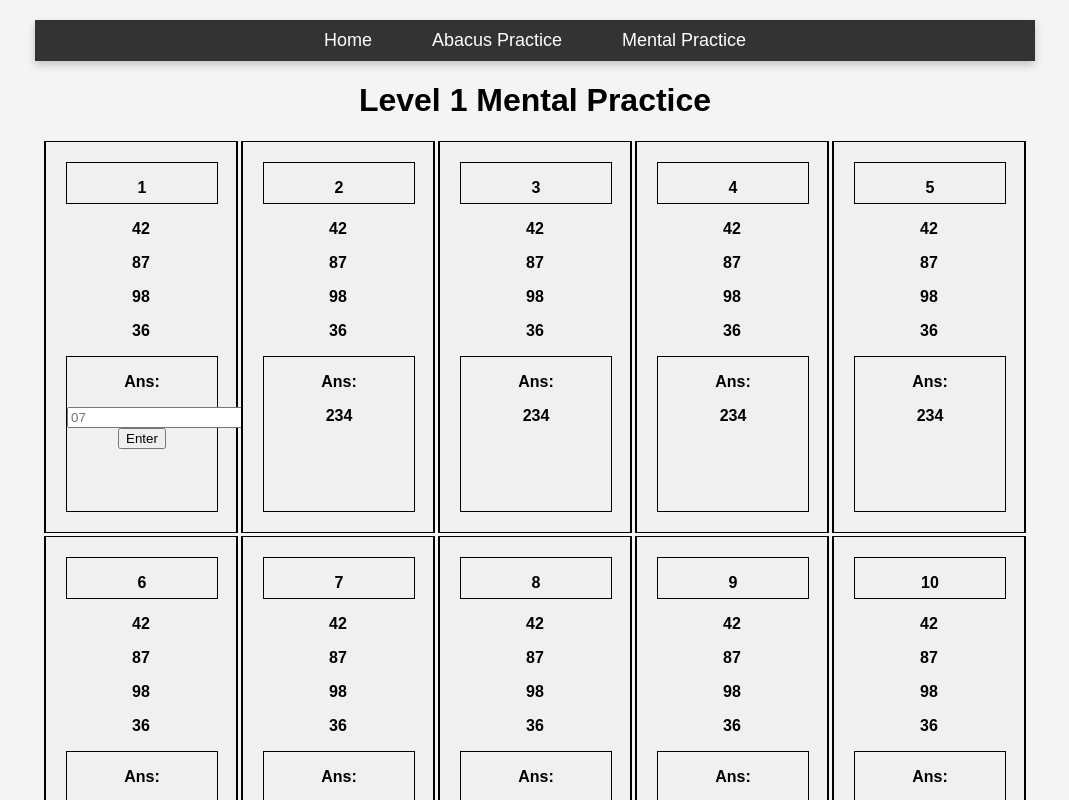
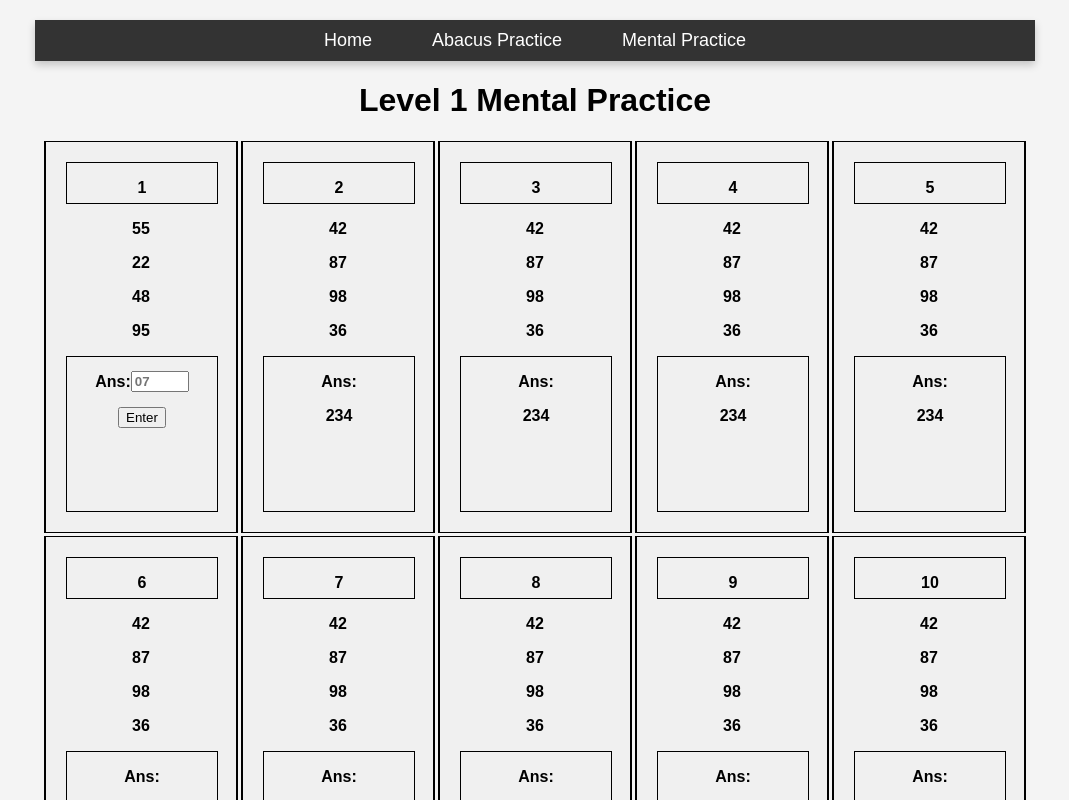
Before and after one commit to buteryy/abacus, a React (Vite) app: page /abacus-practice/1 in a window 1280 px wide. Shown: the top 800 px of the page, without its empty margins (105-1174 px from the left). Built offline with nearby package versions, Linux system fonts and the light colour scheme.

Commit message:
added random number and check solution functionality

```diff
--- a/src/pages/AbacusQuiz.jsx
+++ b/src/pages/AbacusQuiz.jsx
@@ -1,38 +1,66 @@
+import { useState } from "react"
 import { useParams } from "react-router"
 
 export default function AbacusQuiz() {
-  const {id} = useParams()
+  const { id } = useParams()
+  const [userSolution, setUserSolution] = useState(null)
+  const [randomNums, setRandomNums] = useState({
+    num1: getRandomNumber(),
+    num2: getRandomNumber(),
+    num3: getRandomNumber(),
+    num4: getRandomNumber(),
+  })
 
-  function getRandomNumber(digit) {
-    let multiplier = digit * 10
-    const randomNum = Math.floor(Math.random() * multiplier)
-    return randomNum
+  function getRandomNumber() {
+    return Math.floor(Math.random() * 100) + 1
+  }
+
+  function checkSolution() {
+    const { num1, num2, num3, num4 } = randomNums
+    const correctAns = num1 + num2 + num3 + num4
+    if (correctAns == userSolution) {
+      alert("Good Job, that was correct!")
+    } else {
+      alert("Try again, it was close!")
+    }
   }
 
   return (
     <>
-      <h1 class="main-heading">Level {id} Mental Practice</h1>
+      <h1 className="main-heading">Level {id} Mental Practice</h1>
 
-      <div class="box-container">
-
-        <div class="box">
-          <div class="boxsm">
+      <div className="box-container">
+        <div className="box">
+          <div className="boxsm">
             <p>1</p>
           </div>
           <div>
-            <p>42</p>
-            <p>87</p>
-            <p>98</p>
-            <p>36</p>
+            <p>{randomNums.num1}</p>
+            <p>{randomNums.num2}</p>
+            <p>{randomNums.num3}</p>
+            <p>{randomNums.num4}</p>
           </div>
-          <div class="boxsm answer-section" >
-            <p>Ans:</p>
-            <input type="number" placeholder="07" />
-            <button>Enter</button>
+          <div className="boxsm answer-section">
+            <div
+              style={{
+                display: "flex",
+                justifyContent: "center",
+                alignItems: "center",
+              }}
+            >
+              <p>Ans:</p>
+              <input
+                style={{ width: "50px", fontWeight: "bold" }}
+                onChange={(e) => setUserSolution(e.target.value)}
+                type="number"
+                placeholder="07"
+              />
+            </div>
+            <button onClick={checkSolution}>Enter</button>
           </div>
         </div>
-        <div class="box">
-          <div class="boxsm">
+        <div className="box">
+          <div className="boxsm">
             <p>2</p>
           </div>
           <div>
@@ -41,13 +69,13 @@ export default function AbacusQuiz() {
             <p>98</p>
             <p>36</p>
           </div>
-          <div class="boxsm answer-section" >
+          <div className="boxsm answer-section">
             <p>Ans:</p>
             <p>234</p>
           </div>
         </div>
-        <div class="box">
-          <div class="boxsm">
+        <div className="box">
+          <div className="boxsm">
             <p>3</p>
           </div>
           <div>
@@ -56,13 +84,13 @@ export default function AbacusQuiz() {
             <p>98</p>
             <p>36</p>
           </div>
-          <div class="boxsm answer-section" >
+          <div className="boxsm answer-section">
             <p>Ans:</p>
             <p>234</p>
           </div>
         </div>
-        <div class="box">
-          <div class="boxsm">
+        <div className="box">
+          <div className="boxsm">
             <p>4</p>
           </div>
           <div>
@@ -71,13 +99,13 @@ export default function AbacusQuiz() {
             <p>98</p>
             <p>36</p>
           </div>
-          <div class="boxsm answer-section" >
+          <div className="boxsm answer-section">
             <p>Ans:</p>
             <p>234</p>
           </div>
         </div>
-        <div class="box">
-          <div class="boxsm">
+        <div className="box">
+          <div className="boxsm">
             <p>5</p>
           </div>
           <div>
@@ -86,13 +114,13 @@ export default function AbacusQuiz() {
             <p>98</p>
             <p>36</p>
           </div>
-          <div class="boxsm answer-section" >
+          <div className="boxsm answer-section">
             <p>Ans:</p>
             <p>234</p>
           </div>
         </div>
-        <div class="box">
-          <div class="boxsm">
+        <div className="box">
+          <div className="boxsm">
             <p>6</p>
           </div>
           <div>
@@ -101,13 +129,13 @@ export default function AbacusQuiz() {
             <p>98</p>
             <p>36</p>
           </div>
-          <div class="boxsm answer-section" >
+          <div className="boxsm answer-section">
             <p>Ans:</p>
             <p>234</p>
           </div>
         </div>
-        <div class="box">
-          <div class="boxsm">
+        <div className="box">
+          <div className="boxsm">
             <p>7</p>
           </div>
           <div>
@@ -116,13 +144,13 @@ export default function AbacusQuiz() {
             <p>98</p>
             <p>36</p>
           </div>
-          <div class="boxsm answer-section" >
+          <div className="boxsm answer-section">
             <p>Ans:</p>
             <p>234</p>
           </div>
         </div>
-        <div class="box">
-          <div class="boxsm">
+        <div className="box">
+          <div className="boxsm">
             <p>8</p>
           </div>
           <div>
@@ -131,13 +159,13 @@ export default function AbacusQuiz() {
             <p>98</p>
             <p>36</p>
           </div>
-          <div class="boxsm answer-section" >
+          <div className="boxsm answer-section">
             <p>Ans:</p>
             <p>234</p>
           </div>
         </div>
-        <div class="box">
-          <div class="boxsm">
+        <div className="box">
+          <div className="boxsm">
             <p>9</p>
           </div>
           <div>
@@ -146,13 +174,13 @@ export default function AbacusQuiz() {
             <p>98</p>
             <p>36</p>
           </div>
-          <div class="boxsm answer-section" >
+          <div className="boxsm answer-section">
             <p>Ans:</p>
             <p>234</p>
           </div>
         </div>
-        <div class="box">
-          <div class="boxsm">
+        <div className="box">
+          <div className="boxsm">
             <p>10</p>
           </div>
           <div>
@@ -161,13 +189,13 @@ export default function AbacusQuiz() {
             <p>98</p>
             <p>36</p>
           </div>
-          <div class="boxsm answer-section" >
+          <div className="boxsm answer-section">
             <p>Ans:</p>
             <p>234</p>
           </div>
         </div>
-        <div class="box">
-          <div class="boxsm">
+        <div className="box">
+          <div className="boxsm">
             <p>11</p>
           </div>
           <div>
@@ -176,14 +204,14 @@ export default function AbacusQuiz() {
             <p>98</p>
             <p>36</p>
           </div>
-          <div class="boxsm answer-section" >
+          <div className="boxsm answer-section">
             <p>Ans:</p>
             <p>234</p>
           </div>
         </div>
 
-        <div class="box">
-          <div class="boxsm">
+        <div className="box">
+          <div className="boxsm">
             <p>12</p>
           </div>
           <div>
@@ -192,14 +220,14 @@ export default function AbacusQuiz() {
             <p>98</p>
             <p>36</p>
           </div>
-          <div class="boxsm answer-section" >
+          <div className="boxsm answer-section">
             <p>Ans:</p>
             <p>234</p>
           </div>
         </div>
 
-        <div class="box">
-          <div class="boxsm">
+        <div className="box">
+          <div className="boxsm">
             <p>13</p>
           </div>
           <div>
@@ -208,14 +236,14 @@ export default function AbacusQuiz() {
             <p>98</p>
             <p>36</p>
           </div>
-          <div class="boxsm answer-section" >
+          <div className="boxsm answer-section">
             <p>Ans:</p>
             <p>234</p>
           </div>
         </div>
 
-        <div class="box">
-          <div class="boxsm">
+        <div className="box">
+          <div className="boxsm">
             <p>14</p>
           </div>
           <div>
@@ -224,13 +252,13 @@ export default function AbacusQuiz() {
             <p>98</p>
             <p>36</p>
           </div>
-          <div class="boxsm answer-section" >
+          <div className="boxsm answer-section">
             <p>Ans:</p>
             <p>234</p>
           </div>
         </div>
-        <div class="box">
-          <div class="boxsm">
+        <div className="box">
+          <div className="boxsm">
             <p>15</p>
           </div>
           <div>
@@ -239,22 +267,12 @@ export default function AbacusQuiz() {
             <p>98</p>
             <p>36</p>
           </div>
-          <div class="boxsm answer-section" >
+          <div className="boxsm answer-section">
             <p>Ans:</p>
             <p>234</p>
           </div>
         </div>
-
-
-
-
       </div>
-
-
-
-
-
-
     </>
   )
 }
```
Also changed, not shown: src/App.jsx (+8 -10 lines).
